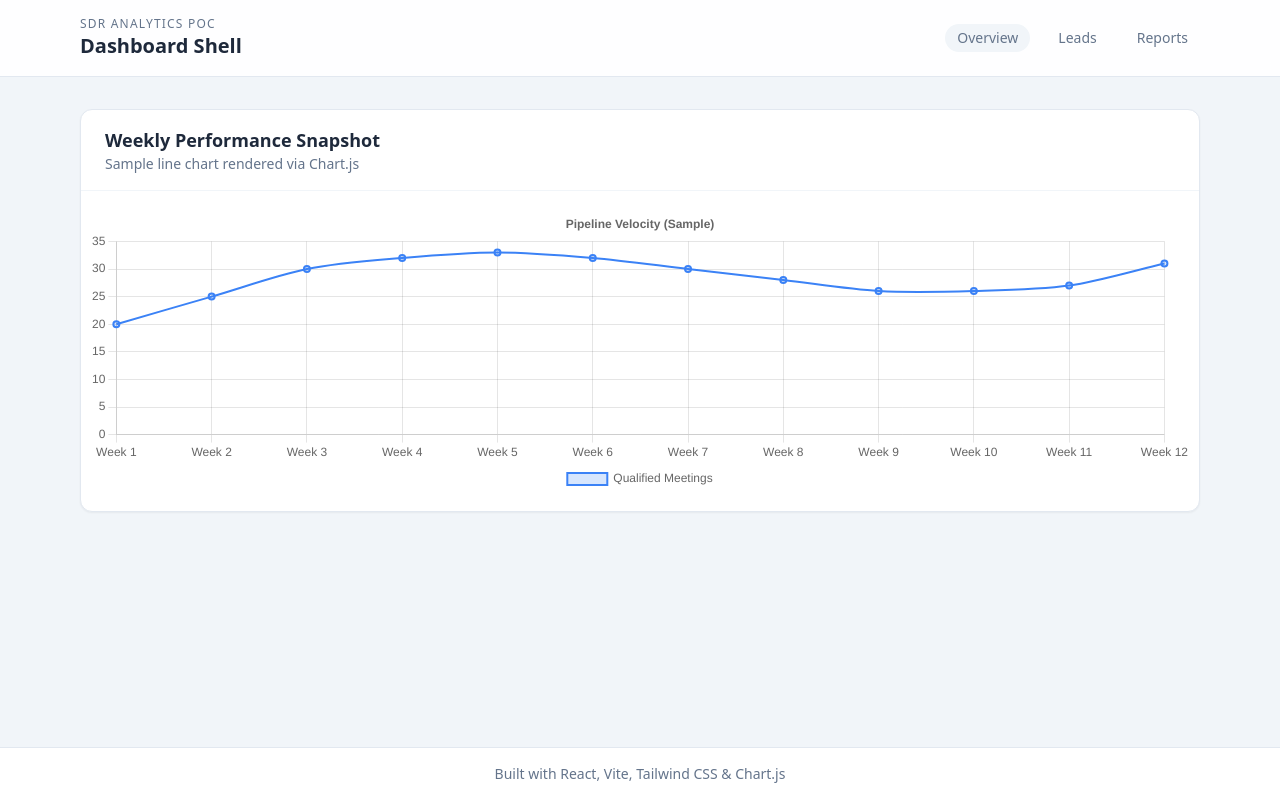
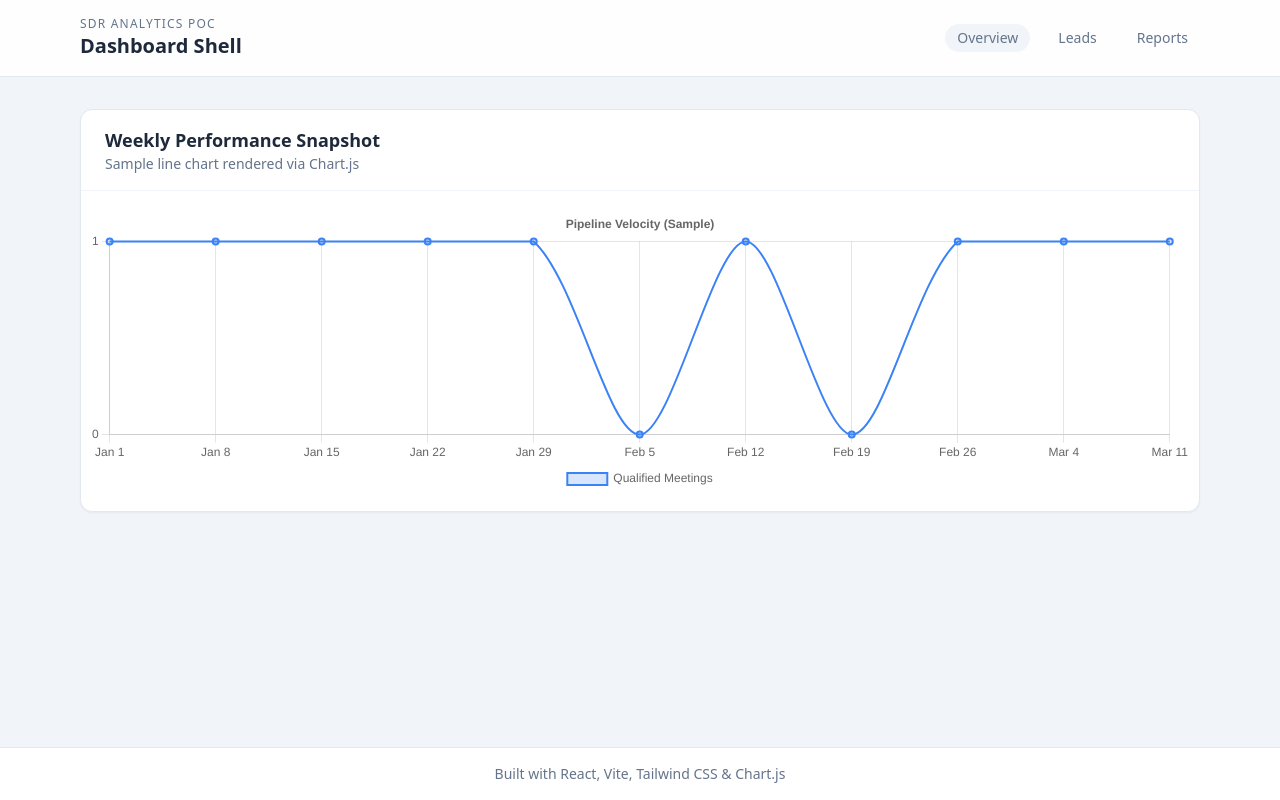
Before and after one commit to sarthak-io/sales-dashboard-CA, a React (Vite) app: page / in a window 1280 px wide. Built offline with nearby package versions, Linux system fonts and the light colour scheme.

Commit message:
Add outreach event types and integrate sample data

```diff
--- a/src/App.tsx
+++ b/src/App.tsx
@@ -1,4 +1,5 @@
 import { useMemo } from 'react';
+import type { Outcome, OutreachEvent } from './types';
 import {
   Chart as ChartJS,
   CategoryScale,
@@ -13,12 +14,199 @@ import { Line } from 'react-chartjs-2';
 
 ChartJS.register(CategoryScale, LinearScale, PointElement, LineElement, Title, Tooltip, Legend);
 
-const SAMPLE_DATA_POINTS = 12;
+const QUALIFIED_OUTCOMES: Outcome[] = ['qualified', 'meeting_booked', 'meeting_held'];
+
+const SAMPLE_OUTREACH_EVENTS: OutreachEvent[] = [
+  {
+    event_id: 'evt-2024-01-01-01',
+    lead_id: 'lead-001',
+    timestamp: '2024-01-02T15:30:00Z',
+    week_start: '2024-01-01T00:00:00Z',
+    sdr_id: 'sdr-001',
+    sdr_name: 'Alex Johnson',
+    team: 'Team A',
+    company: 'Acme Corp',
+    industry: 'SaaS',
+    channel: 'call',
+    outcome: 'qualified',
+    objection: null
+  },
+  {
+    event_id: 'evt-2024-01-08-01',
+    lead_id: 'lead-002',
+    timestamp: '2024-01-09T16:15:00Z',
+    week_start: '2024-01-08T00:00:00Z',
+    sdr_id: 'sdr-002',
+    sdr_name: 'Priya Patel',
+    team: 'Team B',
+    company: 'Northwind Logistics',
+    industry: 'Logistics',
+    channel: 'email',
+    outcome: 'conversation',
+    objection: 'timing'
+  },
+  {
+    event_id: 'evt-2024-01-08-02',
+    lead_id: 'lead-003',
+    timestamp: '2024-01-11T10:00:00Z',
+    week_start: '2024-01-08T00:00:00Z',
+    sdr_id: 'sdr-003',
+    sdr_name: 'Jordan Lee',
+    team: 'Team C',
+    company: 'Bright Retail',
+    industry: 'Retail',
+    channel: 'linkedin',
+    outcome: 'meeting_booked',
+    objection: null
+  },
+  {
+    event_id: 'evt-2024-01-15-01',
+    lead_id: 'lead-004',
+    timestamp: '2024-01-16T13:45:00Z',
+    week_start: '2024-01-15T00:00:00Z',
+    sdr_id: 'sdr-001',
+    sdr_name: 'Alex Johnson',
+    team: 'Team A',
+    company: 'InnoTech',
+    industry: 'SaaS',
+    channel: 'call',
+    outcome: 'meeting_held',
+    objection: 'need'
+  },
+  {
+    event_id: 'evt-2024-01-22-01',
+    lead_id: 'lead-005',
+    timestamp: '2024-01-22T17:05:00Z',
+    week_start: '2024-01-22T00:00:00Z',
+    sdr_id: 'sdr-002',
+    sdr_name: 'Priya Patel',
+    team: 'Team B',
+    company: 'Globex Manufacturing',
+    industry: 'Manufacturing',
+    channel: 'email',
+    outcome: 'qualified',
+    objection: null
+  },
+  {
+    event_id: 'evt-2024-01-29-01',
+    lead_id: 'lead-006',
+    timestamp: '2024-01-30T09:20:00Z',
+    week_start: '2024-01-29T00:00:00Z',
+    sdr_id: 'sdr-003',
+    sdr_name: 'Jordan Lee',
+    team: 'Team C',
+    company: 'Evergreen Finance',
+    industry: 'Financial Services',
+    channel: 'linkedin',
+    outcome: 'meeting_booked',
+    objection: 'budget'
+  },
+  {
+    event_id: 'evt-2024-02-05-01',
+    lead_id: 'lead-007',
+    timestamp: '2024-02-06T14:10:00Z',
+    week_start: '2024-02-05T00:00:00Z',
+    sdr_id: 'sdr-001',
+    sdr_name: 'Alex Johnson',
+    team: 'Team A',
+    company: 'Vector Analytics',
+    industry: 'Analytics',
+    channel: 'call',
+    outcome: 'conversation',
+    objection: 'authority'
+  },
+  {
+    event_id: 'evt-2024-02-12-01',
+    lead_id: 'lead-008',
+    timestamp: '2024-02-13T11:00:00Z',
+    week_start: '2024-02-12T00:00:00Z',
+    sdr_id: 'sdr-002',
+    sdr_name: 'Priya Patel',
+    team: 'Team B',
+    company: 'Nimbus Cloud',
+    industry: 'SaaS',
+    channel: 'email',
+    outcome: 'qualified',
+    objection: null
+  },
+  {
+    event_id: 'evt-2024-02-19-01',
+    lead_id: 'lead-009',
+    timestamp: '2024-02-20T18:20:00Z',
+    week_start: '2024-02-19T00:00:00Z',
+    sdr_id: 'sdr-003',
+    sdr_name: 'Jordan Lee',
+    team: 'Team C',
+    company: 'Bluewater Energy',
+    industry: 'Energy',
+    channel: 'linkedin',
+    outcome: 'no_show',
+    objection: 'timing'
+  },
+  {
+    event_id: 'evt-2024-02-26-01',
+    lead_id: 'lead-010',
+    timestamp: '2024-02-27T10:15:00Z',
+    week_start: '2024-02-26T00:00:00Z',
+    sdr_id: 'sdr-001',
+    sdr_name: 'Alex Johnson',
+    team: 'Team A',
+    company: 'Zenith Health',
+    industry: 'Healthcare',
+    channel: 'call',
+    outcome: 'qualified',
+    objection: 'need'
+  },
+  {
+    event_id: 'evt-2024-03-04-01',
+    lead_id: 'lead-011',
+    timestamp: '2024-03-05T16:55:00Z',
+    week_start: '2024-03-04T00:00:00Z',
+    sdr_id: 'sdr-002',
+    sdr_name: 'Priya Patel',
+    team: 'Team B',
+    company: 'Orbit Security',
+    industry: 'Cybersecurity',
+    channel: 'email',
+    outcome: 'meeting_booked',
+    objection: null
+  },
+  {
+    event_id: 'evt-2024-03-11-01',
+    lead_id: 'lead-012',
+    timestamp: '2024-03-11T12:40:00Z',
+    week_start: '2024-03-11T00:00:00Z',
+    sdr_id: 'sdr-003',
+    sdr_name: 'Jordan Lee',
+    team: 'Team C',
+    company: 'Summit Education',
+    industry: 'Education',
+    channel: 'linkedin',
+    outcome: 'qualified',
+    objection: 'other'
+  }
+];
+
+const formatWeekLabel = (isoWeekStart: string) =>
+  new Intl.DateTimeFormat('en-US', { month: 'short', day: 'numeric' }).format(new Date(isoWeekStart));
 
 const App = () => {
   const chartData = useMemo(() => {
-    const labels = Array.from({ length: SAMPLE_DATA_POINTS }, (_, index) => `Week ${index + 1}`);
-    const dataPoints = labels.map((_, index) => 20 + Math.round(Math.sin(index / 2) * 8 + index * 1.5));
+    const weeklyTotals = SAMPLE_OUTREACH_EVENTS.reduce<Record<string, number>>((acc, event) => {
+      if (!acc[event.week_start]) {
+        acc[event.week_start] = 0;
+      }
+
+      if (QUALIFIED_OUTCOMES.includes(event.outcome)) {
+        acc[event.week_start] += 1;
+      }
+
+      return acc;
+    }, {});
+
+    const sortedWeeks = Object.keys(weeklyTotals).sort();
+    const labels = sortedWeeks.map(formatWeekLabel);
+    const dataPoints = sortedWeeks.map((week) => weeklyTotals[week]);
 
     return {
       labels,
--- /dev/null
+++ b/src/types.ts
@@ -0,0 +1,26 @@
+export type Channel = 'call' | 'email' | 'linkedin';
+
+export type Outcome =
+  | 'no_answer'
+  | 'voicemail'
+  | 'connected'
+  | 'conversation'
+  | 'meeting_booked'
+  | 'meeting_held'
+  | 'no_show'
+  | 'qualified';
+
+export interface OutreachEvent {
+  event_id: string;
+  lead_id: string;
+  timestamp: string; // ISO 8601
+  week_start: string; // ISO (Mon 00:00)
+  sdr_id: string;
+  sdr_name: string;
+  team: string; // Team A|B|C
+  company: string;
+  industry: string;
+  channel: Channel;
+  outcome: Outcome;
+  objection: 'budget' | 'timing' | 'authority' | 'need' | 'other' | null;
+}
```
